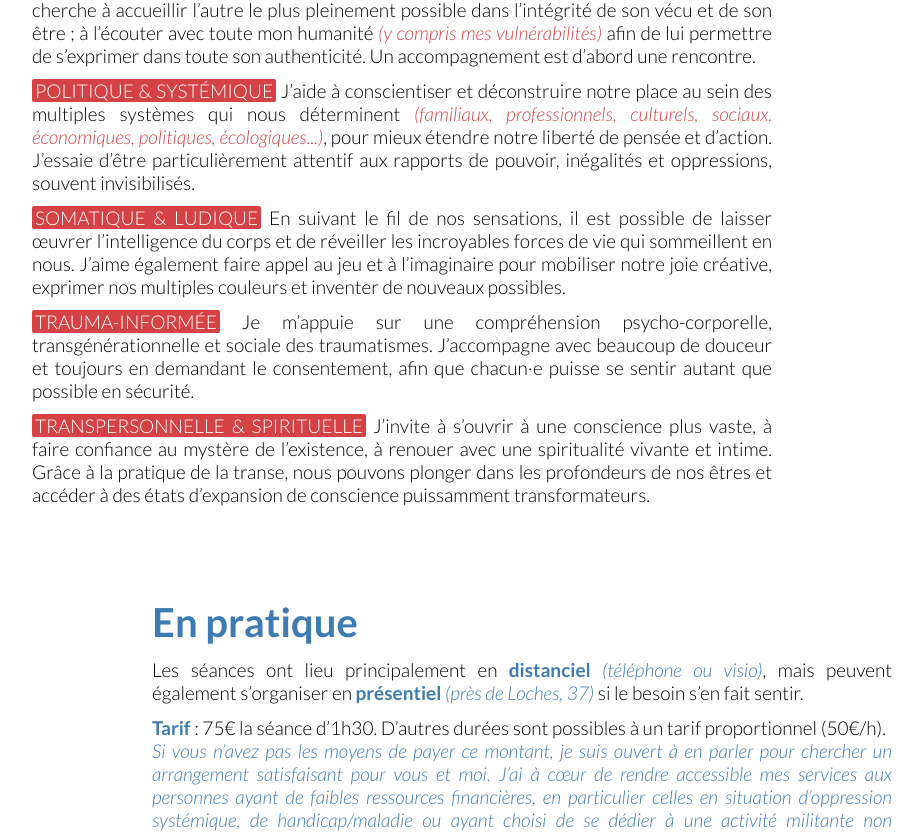
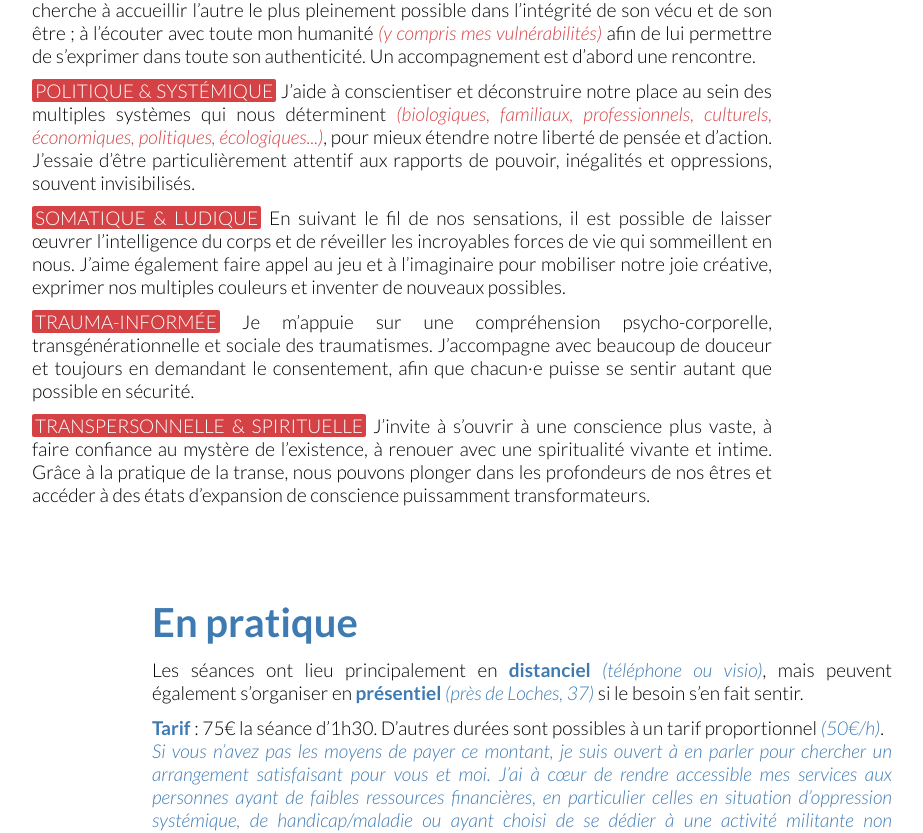
Before and after one commit to leomatteudi/leomatteudi, a Jekyll site: the page built from pages/1-individus.html, in a window 1280 px wide and 1400 px high, scrolled down 1560 px. Shown: the part 286-1119 px from the top of the window, without its empty margins (178-1101 px from the left). Built offline with Jekyll 4.4.1, drawn with Linux system fonts in a browser that asks for light colours.

Commit message:
Update 1-individus.html

```diff
--- a/pages/1-individus.html
+++ b/pages/1-individus.html
@@ -33,7 +33,7 @@ title: Individus
 	<h2>Approche</h2>
 	<p><strong>HOLISTIQUE & INTÉGRATIVE</strong> Je m’adresse à l’être humain dans sa globalité et sa complexité, en prenant soin de ses multiples dimensions <em>(intellectuelle, émotionnelle, corporelle, existentielle, sociale, spirituelle...)</em>. Je m’appuie sur des approches variées et complémentaires <em>(Maïeusthésie, Process Work, Respiration Holotropique, CNV, IFS, Somatic Experiencing...)</em>, pour tisser avec chaque personne un accompagnement sur-mesure.</p>
 	<p><strong>HUMANISTE & RELATIONNELLE</strong> J’ai une immense confiance dans l’élan de vie qui nous anime tou·tes&nbsp;; je tiens le cadre pour permettre à chacun·e de trouver son propre chemin. Je cherche à accueillir l’autre le plus pleinement possible dans l’intégrité de son vécu et de son être&nbsp;; à l’écouter avec toute mon humanité <em>(y compris mes vulnérabilités)</em> afin de lui permettre de s’exprimer dans toute son authenticité. Un accompagnement est d’abord une rencontre.</p>
-	<p><strong>POLITIQUE & SYSTÉMIQUE</strong> J’aide à conscientiser et déconstruire notre place au sein des multiples systèmes qui nous déterminent <em>(familiaux, professionnels, culturels, sociaux, économiques, politiques, écologiques...)</em>, pour mieux étendre notre liberté de pensée et d’action. J’essaie d’être particulièrement attentif aux rapports de pouvoir, inégalités et oppressions, souvent invisibilisés.</p>
+	<p><strong>POLITIQUE & SYSTÉMIQUE</strong> J’aide à conscientiser et déconstruire notre place au sein des multiples systèmes qui nous déterminent <em>(biologiques, familiaux, professionnels, culturels, économiques, politiques, écologiques...)</em>, pour mieux étendre notre liberté de pensée et d’action. J’essaie d’être particulièrement attentif aux rapports de pouvoir, inégalités et oppressions, souvent invisibilisés.</p>
 	<p><strong>SOMATIQUE & LUDIQUE</strong> En suivant le fil de nos sensations, il est possible de laisser œuvrer l’intelligence du corps et de réveiller les incroyables forces de vie qui sommeillent en nous. J’aime également faire appel au jeu et à l’imaginaire pour mobiliser notre joie créative, exprimer nos multiples couleurs et inventer de nouveaux possibles.</p>
 	<p><strong>TRAUMA-INFORMÉE</strong> Je m’appuie sur une compréhension psycho-corporelle, transgénérationnelle et sociale des traumatismes. J’accompagne avec beaucoup de douceur et toujours en demandant le consentement, afin que chacun·e puisse se sentir autant que possible en sécurité.</p>
 	<p><strong>TRANSPERSONNELLE & SPIRITUELLE</strong> J’invite à s’ouvrir à une conscience plus vaste, à faire confiance au mystère de l’existence, à renouer avec une spiritualité vivante et intime. Grâce à la pratique de la transe, nous pouvons plonger dans les profondeurs de nos êtres et accéder à des états d’expansion de conscience puissamment transformateurs.</p>
@@ -44,7 +44,7 @@ title: Individus
 	<p>Les séances ont lieu principalement en <strong>distanciel</strong> <em>(téléphone ou visio)</em>, mais peuvent également s’organiser en <strong>présentiel</strong> <em>(près de Loches, 37)</em> si le besoin s’en fait sentir.
 	</p>
 	<p>
-		<strong>Tarif</strong> : 75€ la séance d’1h30. D’autres durées sont possibles à un tarif proportionnel (50€/h).<br>
+		<strong>Tarif</strong> : 75€ la séance d’1h30. D’autres durées sont possibles à un tarif proportionnel <em>(50€/h)</em>.<br>
 		<em>Si vous n’avez pas les moyens de payer ce montant, je suis ouvert à en parler pour chercher un arrangement satisfaisant pour vous et moi. J’ai à cœur de rendre accessible mes services aux personnes ayant de faibles ressources financières, en particulier celles en situation d’oppression systémique, de handicap/maladie ou ayant choisi de se dédier à une activité militante non rémunératrice ; tout en considérant que ma propre situation est relativement précaire et que j’offre déjà beaucoup de mon temps bénévolement.</em>
 	</p>
 	<p>Un <strong>entretien téléphonique</strong> <em>(gratuit & sans engagement)</em> est possible afin de faire connaissance avant un premier rendez-vous.</p>
```
